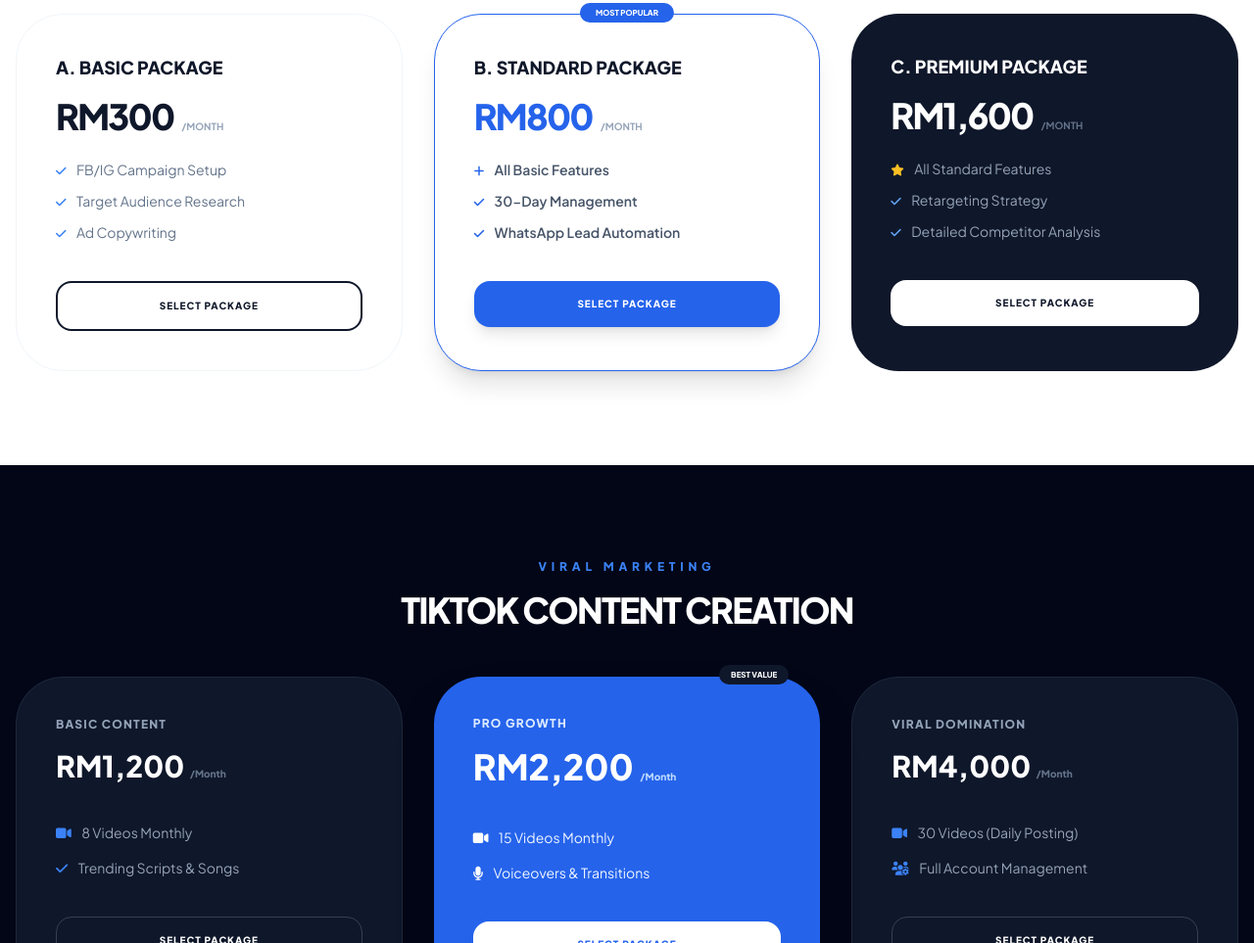
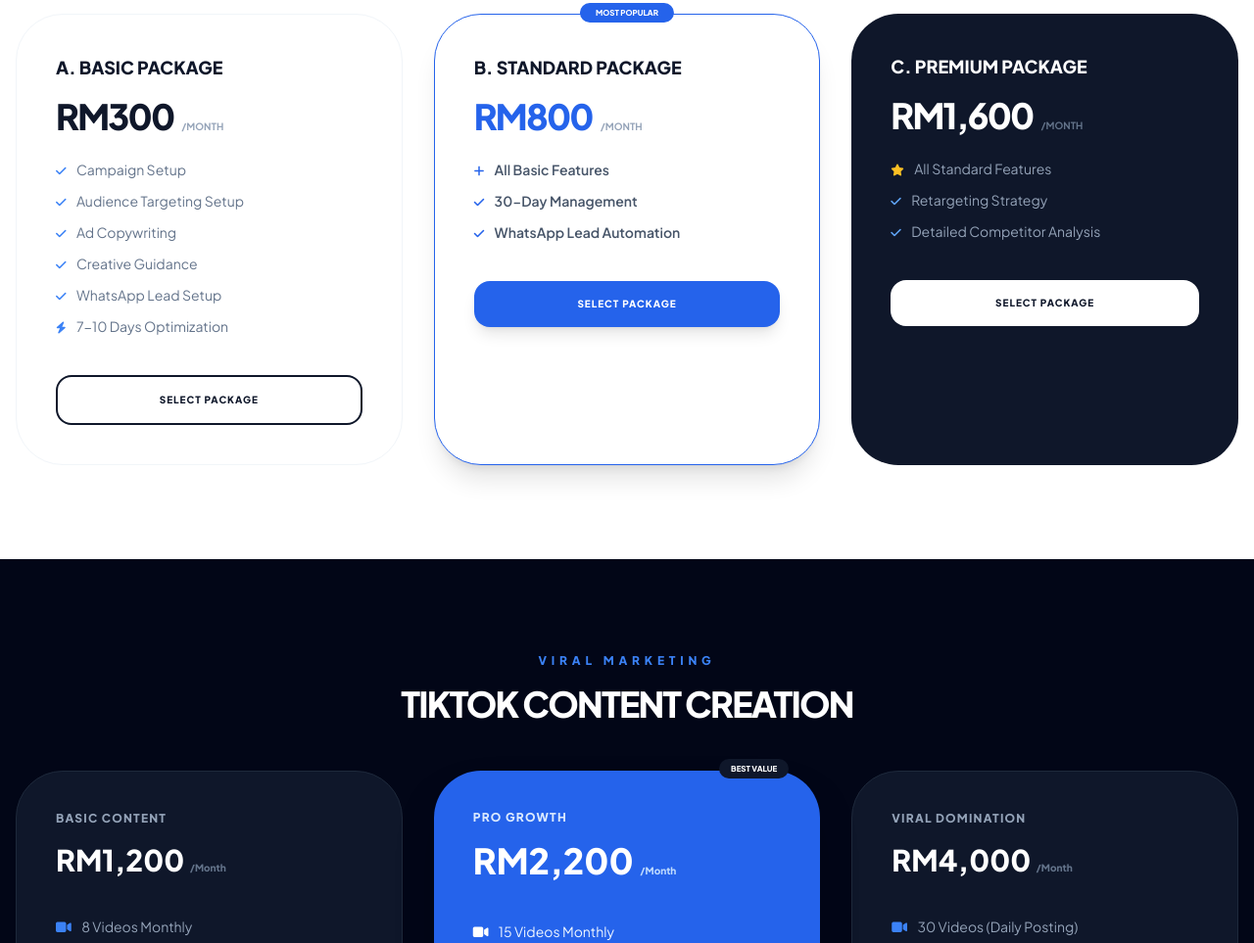
Before and after one commit to armarketingsolutions8/armarketingsolutions, a plain HTML site: page index.html in a window 1280 px wide. Shown: the part 970-1933 px from the top of the page at 98% size. Drawn offline with nearby package versions, Linux system fonts and the light colour scheme; a web font is replaced by a local one.

Commit message:
index.html

```diff
--- a/index.html
+++ b/index.html
@@ -133,9 +133,12 @@
                         <span class="text-slate-400 text-[10px] font-bold uppercase">/Month</span>
                     </div>
                     <ul class="space-y-3 mb-10 flex-grow text-sm text-slate-500 font-medium">
-                        <li><i class="fas fa-check text-blue-500 mr-2 text-xs"></i> FB/IG Campaign Setup</li>
-                        <li><i class="fas fa-check text-blue-500 mr-2 text-xs"></i> Target Audience Research</li>
+                        <li><i class="fas fa-check text-blue-500 mr-2 text-xs"></i> Campaign Setup</li>
+                        <li><i class="fas fa-check text-blue-500 mr-2 text-xs"></i> Audience Targeting Setup</li>
                         <li><i class="fas fa-check text-blue-500 mr-2 text-xs"></i> Ad Copywriting</li>
+                        <li><i class="fas fa-check text-blue-500 mr-2 text-xs"></i> Creative Guidance</li>
+                        <li><i class="fas fa-check text-blue-500 mr-2 text-xs"></i> WhatsApp Lead Setup</li>
+                        <li><i class="fas fa-bolt text-blue-500 mr-2 text-xs"></i> 7-10 Days Optimization</li>
                     </ul>
                     <button onclick="addToCart('Ads BASIC', 300)" class="w-full py-4 border-2 border-slate-900 text-slate-900 font-black uppercase tracking-widest text-[10px] rounded-2xl hover:bg-slate-900 hover:text-white transition-all">Select Package</button>
                 </div>
```
